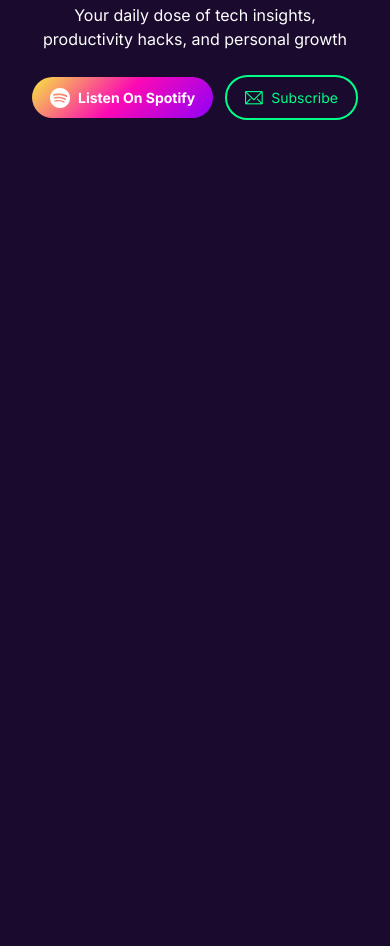
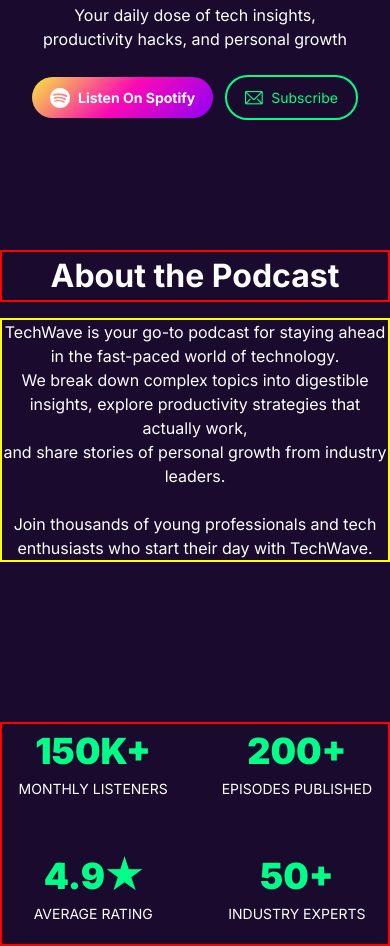
Before and after one commit to mdatifur/Assignment-02, a plain HTML site: page index.html in a window 390 px wide. Shown: the part 518-1464 px from the top of the page. Before the commit the page ends 844 px from the top, so only its background shows below. Drawn offline with nearby package versions, Linux system fonts and the light colour scheme.

Commit message:
about section complete

```diff
--- a/Styles/style.css
+++ b/Styles/style.css
@@ -169,6 +169,55 @@ body {
   cursor: pointer;
 }
 
+/* About Section */
+
+.about-content {
+  margin-top: 50px;
+  width: 1200px;
+  margin: 0 auto;
+  text-align: center;
+  margin-bottom: 160px;
+}
+.about-content > h1 {
+  border: 2px solid red;
+  color: white;
+  font-size: 48px;
+  font-weight: 700;
+}
+
+.about-content > p {
+  border: 2px solid yellow;
+  color: white;
+  font-size: 16px;
+  font-weight: 400;
+  margin-top: 16px;
+}
+
+.about-rating {
+  margin-bottom: 120px;
+  width: 1200px;
+  border: 2px solid red;
+  display: flex;
+  justify-content: space-between;
+  align-items: center;
+  margin: 0 auto;
+}
+.rating {
+  color: #00ff88;
+  font-size: 48px;
+  font-weight: 900;
+}
+.rating-card {
+  width: 240px;
+  height: 95px;
+  text-align: center;
+}
+.rating-p {
+  color: white;
+  font-size: 16px;
+  font-weight: 400;
+}
+
 @media screen and (max-width: 576px) {
   .optionbar {
     display: none;
@@ -226,4 +275,32 @@ body {
     padding: 10px 18px;
     font-size: 14px;
   }
+
+  .about-content {
+    width: 390px;
+  }
+  .about-content h1 {
+    font-size: 32px;
+  }
+  .about-content p {
+    font-size: 16px;
+  }
+  .about-rating {
+    width: 390px;
+    flex-wrap: wrap;
+    justify-content: center;
+    gap: 30px;
+  }
+
+  .rating-card {
+    width: 45%;
+  }
+
+  .rating {
+    font-size: 36px;
+  }
+
+  .rating-p {
+    font-size: 14px;
+  }
 }
--- a/index.html
+++ b/index.html
@@ -75,12 +75,40 @@
 
     </section>
 
-
   </header>
 
 
   <main>
+    <section class="about">
+      <div class="about-content">
+        <h1>About the Podcast</h1>
+        <p>TechWave is your go-to podcast for staying ahead in the fast-paced world of technology. <br>
+          We break down complex topics into digestible insights, explore productivity strategies that actually work, <br>
+          and share stories of personal growth from industry leaders. <br> <br>
+          Join thousands of young professionals and tech enthusiasts who start their day with TechWave.</p>
+      </div>
 
+
+      <div class="about-rating">
+        <div class="rating-card">
+          <h1 class="rating">150K+</h1>
+          <p class="rating-p">MONTHLY LISTENERS</p>
+        </div>
+        <div class="rating-card">
+          <h1 class="rating">200+</h1>
+          <p class="rating-p">EPISODES PUBLISHED</p>
+        </div>
+        <div class="rating-card">
+          <h1 class="rating">4.9★</h1>
+          <p class="rating-p">AVERAGE RATING</p>
+        </div>
+        <div class="rating-card">
+          <h1 class="rating">50+</h1>
+          <p class="rating-p">INDUSTRY EXPERTS</p>
+        </div>
+      </div>
+
+    </section>
 
   </main>
 
```
Lines whose indentation alone changed are shown as unchanged.
